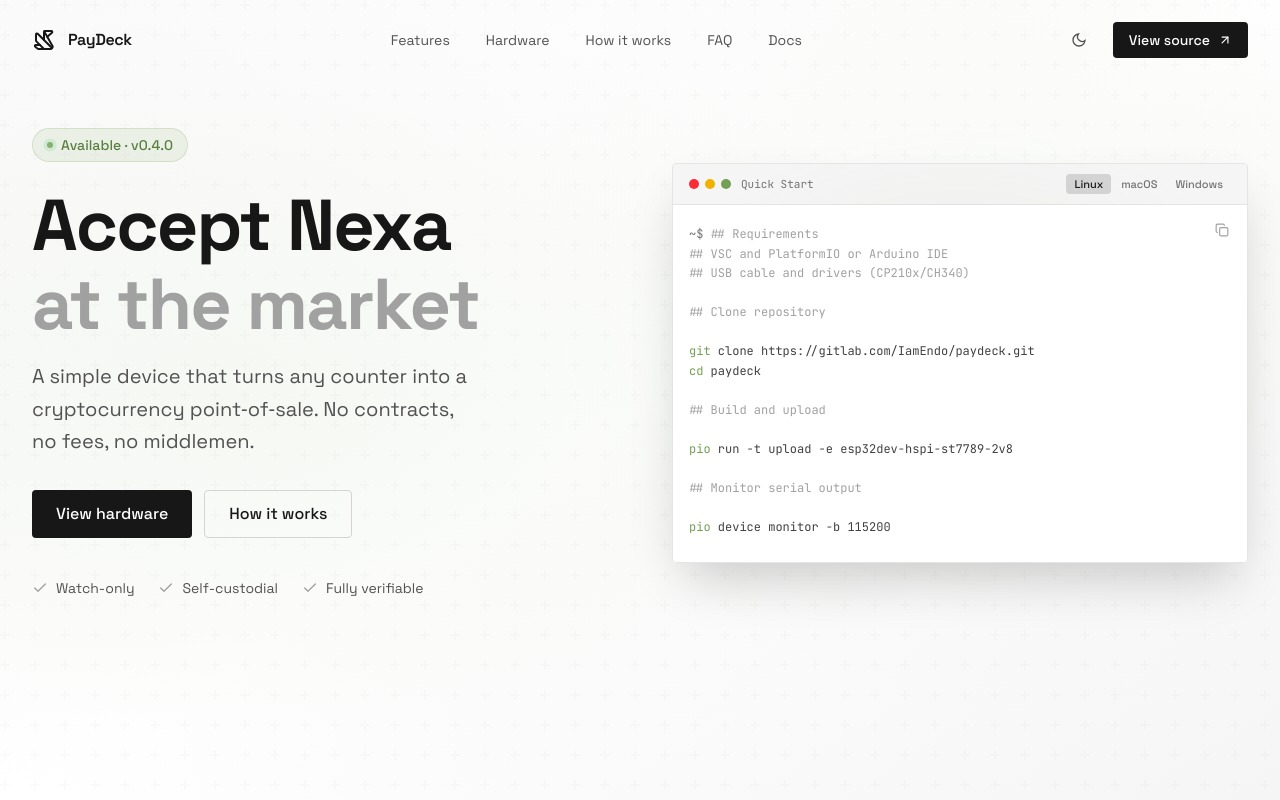
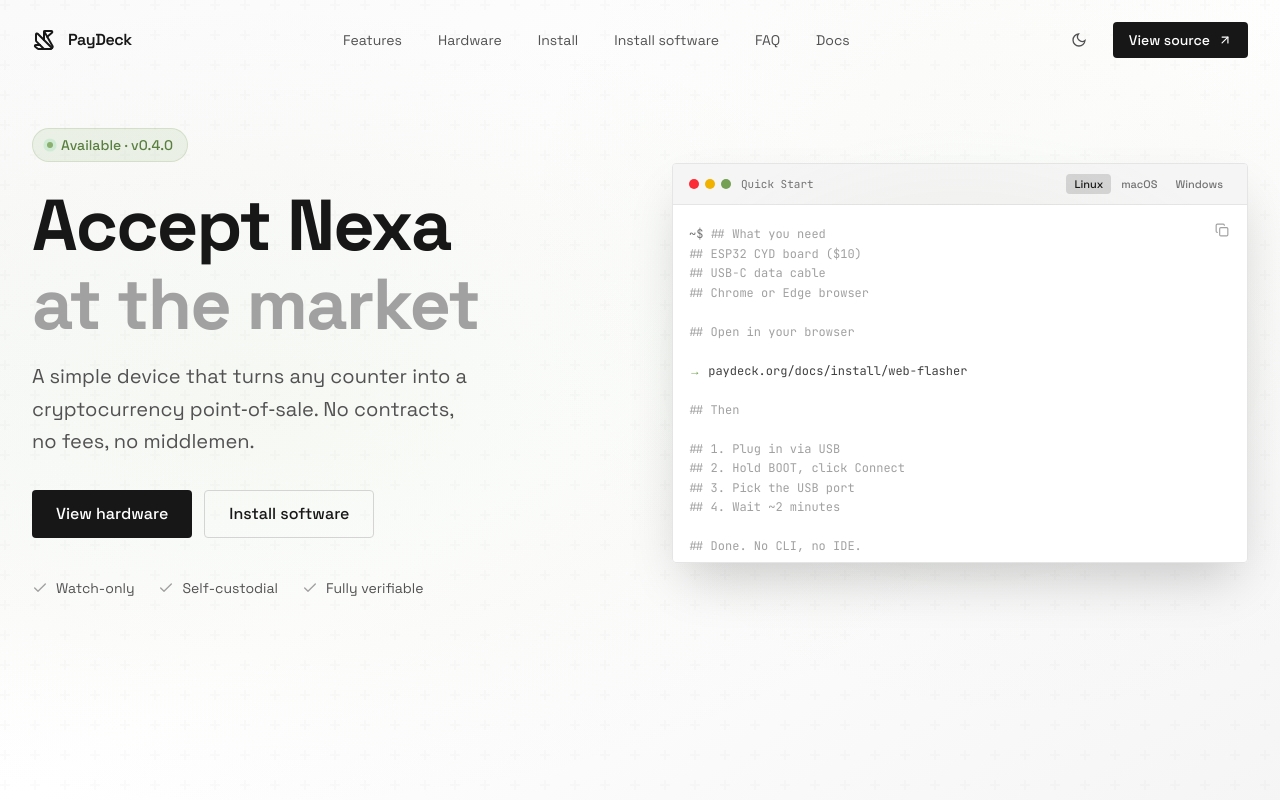
Before and after one commit to IamEndo/site, a Next.js app: page / in a window 1280 px wide. Shown: the top 800 px of the page. Built offline with nearby package versions, Linux system fonts and the light colour scheme.

Commit message:
installation from the website 2

```diff
--- a/app/_components/sections/Hero.tsx
+++ b/app/_components/sections/Hero.tsx
@@ -9,10 +9,7 @@
 
 type OS = "linux" | "macos" | "windows";
 
-const commandsOnly = `git clone https://gitlab.com/IamEndo/paydeck.git
-cd paydeck
-pio run -t upload -e esp32dev-hspi-st7789-2v8
-pio device monitor -b 115200`;
+const commandsOnly = "https://paydeck.org/docs/install/web-flasher";
 
 const osConfig: Record<OS, { label: string; prompt: string }> = {
   linux: { label: "Linux", prompt: "~$" },
@@ -26,22 +23,23 @@
   | { type: "blank" };
 
 const terminalLines: LineType[] = [
-  { type: "comment", text: "## Requirements", hasPrompt: true },
-  { type: "comment", text: "## VSC and PlatformIO or Arduino IDE" },
-  { type: "comment", text: "## USB cable and drivers (CP210x/CH340)" },
+  { type: "comment", text: "## What you need", hasPrompt: true },
+  { type: "comment", text: "## ESP32 CYD board ($10)" },
+  { type: "comment", text: "## USB-C data cable" },
+  { type: "comment", text: "## Chrome or Edge browser" },
   { type: "blank" },
-  { type: "comment", text: "## Clone repository" },
+  { type: "comment", text: "## Open in your browser" },
   { type: "blank" },
-  { type: "cmd", cmd: "git", args: " clone https://gitlab.com/IamEndo/paydeck.git" },
-  { type: "cmd", cmd: "cd", args: " paydeck" },
+  { type: "cmd", cmd: "→", args: " paydeck.org/docs/install/web-flasher" },
   { type: "blank" },
-  { type: "comment", text: "## Build and upload" },
+  { type: "comment", text: "## Then" },
   { type: "blank" },
-  { type: "cmd", cmd: "pio", args: " run -t upload -e esp32dev-hspi-st7789-2v8" },
+  { type: "comment", text: "## 1. Plug in via USB" },
+  { type: "comment", text: "## 2. Hold BOOT, click Connect" },
+  { type: "comment", text: "## 3. Pick the USB port" },
+  { type: "comment", text: "## 4. Wait ~2 minutes" },
   { type: "blank" },
-  { type: "comment", text: "## Monitor serial output" },
-  { type: "blank" },
-  { type: "cmd", cmd: "pio", args: " device monitor -b 115200" },
+  { type: "comment", text: "## Done. No CLI, no IDE." },
 ];
 
 function Terminal() {
@@ -217,7 +215,7 @@
                 <a href="#device">View hardware</a>
               </Button>
               <Button asChild variant="outline" size="lg">
-                <a href="#how">How it works</a>
+                <a href="#how">Install software</a>
               </Button>
             </div>
 
--- a/app/_data/steps.ts
+++ b/app/_data/steps.ts
@@ -7,7 +7,7 @@
   {
     number: "02",
     title: "Flash the firmware",
-    description: "Download PayDeck from GitLab and follow the installation guide.",
+    description: "Plug in via USB and click Install in your browser. The web flasher writes the latest firmware in about two minutes — no IDE required.",
   },
   {
     number: "03",
--- a/app/docs/install/web-flasher/page.tsx
+++ b/app/docs/install/web-flasher/page.tsx
@@ -48,7 +48,7 @@
         </h1>
         <p className="text-xl text-zinc-600 dark:text-zinc-400 leading-relaxed">
           Plug in your ESP32 via USB, click a button, and the latest PayDeck
-          firmware will install in about a minute.
+          firmware will install in about two minutes.
         </p>
       </div>
 
@@ -106,7 +106,7 @@
           />
           <Step
             n={5}
-            title="Wait roughly 60 seconds"
+            title="Wait roughly two minutes"
             body="The flasher writes the bootloader, partition table, and application image, then verifies. Don't unplug the device or close the tab."
           />
           <Step
--- a/lib/constants.ts
+++ b/lib/constants.ts
@@ -13,7 +13,8 @@
 export const NAV_LINKS = [
   { href: "#features", label: "Features" },
   { href: "#device", label: "Hardware" },
-  { href: "#how", label: "How it works" },
+  { href: "/docs/install/web-flasher", label: "Install" },
+  { href: "#how", label: "Install software" },
   { href: "#faq", label: "FAQ" },
   { href: "/docs", label: "Docs" },
 ] as const;
```
